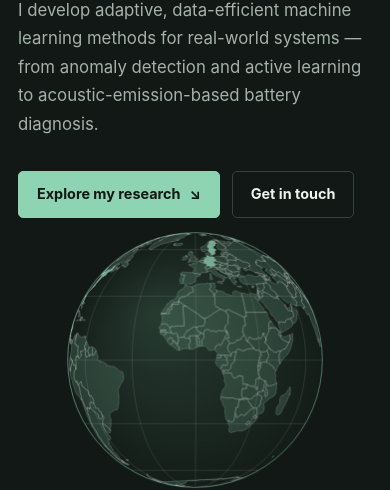
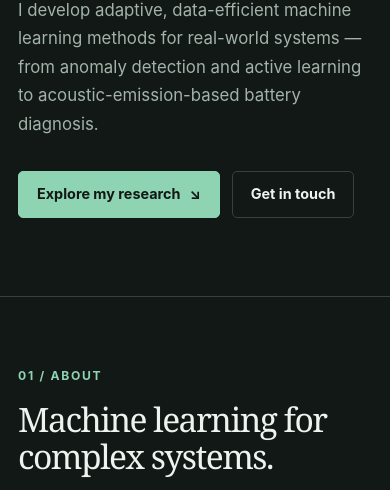
Before and after one commit to ywkim09/ywkim09.github.io, a plain HTML site: page index.html in a window 390 px wide. Shown: the part 336-826 px from the top of the page. Drawn offline with Linux system fonts and the light colour scheme.

Commit message:
updating globe

```diff
--- a/index.html
+++ b/index.html
@@ -312,7 +312,7 @@
       .nav-links { gap: 13px; }
       .nav-links a { font-size: .78rem; }
       .hero { grid-template-columns: 1fr; min-height: 0; padding-block: 78px; }
-      .hero-globe { width: min(72vw, 340px); justify-self: center; margin-top: -22px; }
+      .hero-globe { display: none; }
       .section { padding-block: 62px; }
       .section-heading { grid-template-columns: 1fr; gap: 15px; margin-bottom: 30px; }
       .facts { grid-template-columns: 1fr; }
@@ -360,7 +360,7 @@
         </div>
       </div>
       <div class="hero-globe">
-        <canvas id="world-globe" tabindex="0" role="img" aria-label="Interactive rotating globe highlighting Sweden, the United States, Germany, and South Korea. Drag to rotate; use the left and right arrow keys."></canvas>
+        <canvas id="world-globe" tabindex="0" role="img" aria-label="Interactive rotating globe highlighting Sweden, New York State, Germany, and South Korea. Drag to rotate; use the left and right arrow keys."></canvas>
         <p id="globe-label" class="globe-label" aria-live="polite"></p>
         <p id="globe-status" class="visually-hidden" aria-live="polite"></p>
       </div>
@@ -551,26 +551,30 @@
     const globeHitContext = globeHitCanvas.getContext("2d", { willReadFrequently: true });
     const globeStatus = document.getElementById("globe-status");
     const globeLabel = document.getElementById("globe-label");
-    // Natural Earth country boundaries are public-domain data stored locally.
-    const highlightedCountries = new Set(["SWE", "USA", "DEU", "KOR"]);
+    // Natural Earth country and state boundaries are public-domain data stored locally.
+    const highlightedCountries = new Set(["SWE", "DEU", "KOR"]);
     const countryLabels = new Map([
       ["KOR", "I earned my bachelor's degree in South Korea."],
       ["DEU", "I earned my master's degree in Germany."],
       ["SWE", "I earned my master's and PhD degrees in Sweden."],
-      ["USA", "I was a visiting scholar in the United States."]
+      ["USA-NY", "I was a visiting scholar in New York."]
     ]);
     const countryHitColors = new Map([
       ["KOR", "rgb(1, 0, 0)"],
       ["DEU", "rgb(2, 0, 0)"],
       ["SWE", "rgb(3, 0, 0)"],
-      ["USA", "rgb(4, 0, 0)"]
+      ["USA-NY", "rgb(4, 0, 0)"]
     ]);
     const countryHitCodes = new Map([
       ["1,0,0", "KOR"],
       ["2,0,0", "DEU"],
       ["3,0,0", "SWE"],
-      ["4,0,0", "USA"]
+      ["4,0,0", "USA-NY"]
     ]);
+    const southKoreanIslands = [
+      { coordinates: [126.53, 33.36], radiusX: .0024, radiusY: .0015 },
+      { coordinates: [131.5, 37.24], radiusX: .0016, radiusY: .0016 }
+    ];
     let globeFeatures = [];
     let globeRotation = -10 * Math.PI / 180;
     let globeDragging = false;
@@ -726,6 +730,29 @@
       }
       globeContext.restore();
 
+      for (const island of southKoreanIslands) {
+        const point = globeVector(island.coordinates);
+        if (point.z < 0) continue;
+        const x = center + point.x * radius;
+        const y = center + point.y * radius;
+        const markerRadiusX = Math.max(.65, size * island.radiusX);
+        const markerRadiusY = Math.max(.55, size * island.radiusY);
+        globeContext.beginPath();
+        globeContext.ellipse(x, y, markerRadiusX, markerRadiusY, 0, 0, Math.PI * 2);
+        globeContext.fillStyle = isDark
+          ? "rgba(142, 211, 178, .9)"
+          : "rgba(23, 107, 85, .9)";
+        globeContext.fill();
+        globeContext.strokeStyle = isDark ? "rgba(237, 244, 239, .7)" : "rgba(23, 54, 41, .7)";
+        globeContext.lineWidth = .7;
+        globeContext.stroke();
+
+        globeHitContext.beginPath();
+        globeHitContext.ellipse(x, y, markerRadiusX + 2, markerRadiusY + 2, 0, 0, Math.PI * 2);
+        globeHitContext.fillStyle = countryHitColors.get("KOR");
+        globeHitContext.fill();
+      }
+
       globeContext.beginPath();
       globeContext.arc(center, center, radius, 0, Math.PI * 2);
       globeContext.strokeStyle = accent;
@@ -793,17 +820,29 @@
     });
     window.addEventListener("resize", drawGlobe);
 
-    fetch("assets/world-countries.geojson")
-      .then((response) => {
-        if (!response.ok) throw new Error(`Map data request failed: ${response.status}`);
+    Promise.all([
+      fetch("assets/world-countries.geojson").then((response) => {
+        if (!response.ok) throw new Error(`Country map request failed: ${response.status}`);
+        return response.json();
+      }),
+      fetch("assets/new-york-state.geojson").then((response) => {
+        if (!response.ok) throw new Error(`New York State map request failed: ${response.status}`);
         return response.json();
       })
-      .then((mapData) => {
-        globeFeatures = mapData.features.map((feature) => ({
-          code: feature.properties.ISO_A3,
-          geometry: feature.geometry,
-          highlighted: highlightedCountries.has(feature.properties.ISO_A3)
-        }));
+    ])
+      .then(([mapData, newYorkData]) => {
+        globeFeatures = [
+          ...mapData.features.map((feature) => ({
+            code: feature.properties.ISO_A3,
+            geometry: feature.geometry,
+            highlighted: highlightedCountries.has(feature.properties.ISO_A3)
+          })),
+          {
+            code: "USA-NY",
+            geometry: newYorkData.geometry,
+            highlighted: true
+          }
+        ];
         drawGlobe();
         requestAnimationFrame(animateGlobe);
       })
```
Also changed, not shown: assets/new-york-state.geojson (added).
